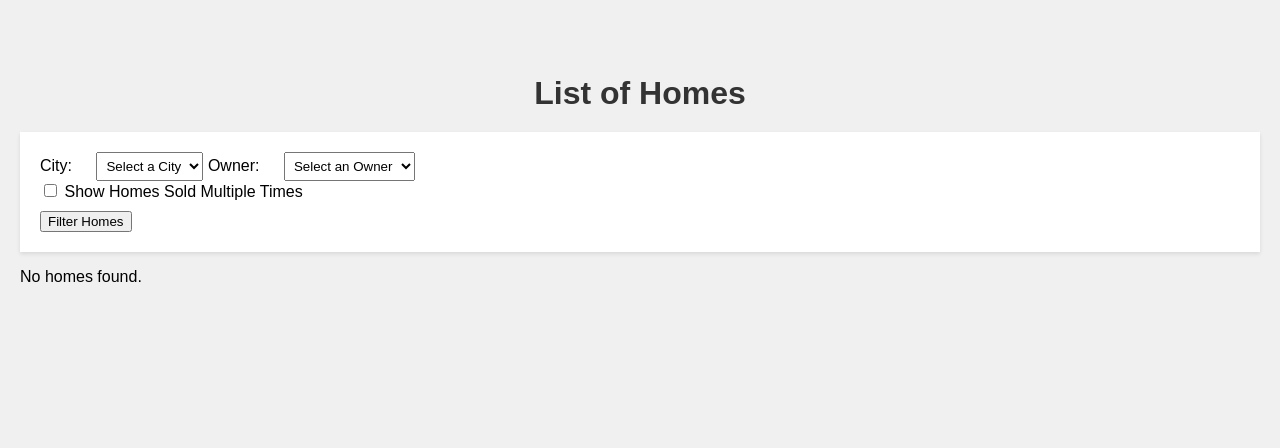
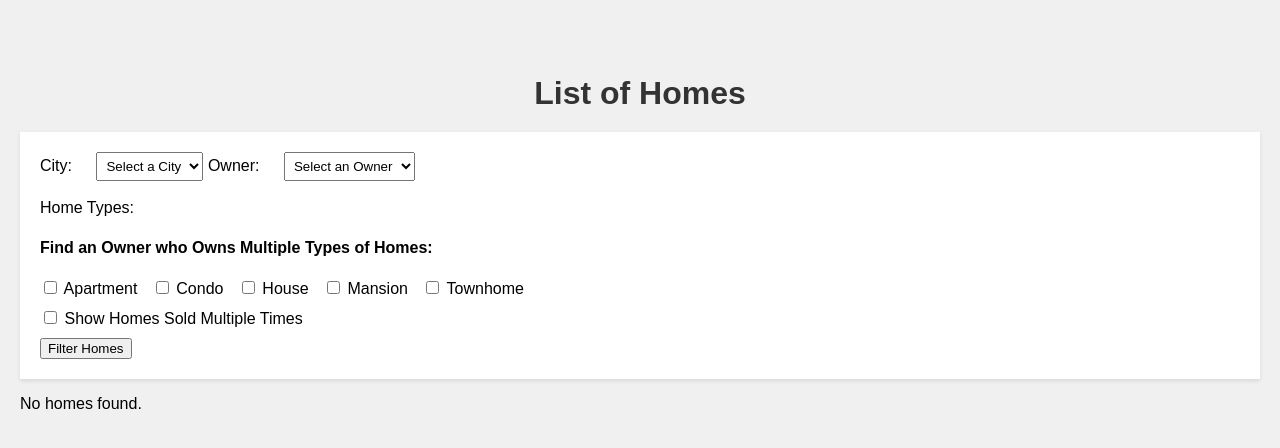
Before and after one commit to jaredt17/Project-CSI5450, a Flask app: page /homes in a window 1280 px wide. Shown: the part 46-494 px from the top of the page. Run offline with Flask 3, Linux system fonts and the light colour scheme; data that the repository does not hold is empty; parts of the project's set-up code (start-up, migrations or seed data) failed here and were passed over.

Commit message:
added query for finding owner who owns multiple types

```diff
--- a/realMI/app.py
+++ b/realMI/app.py
@@ -40,17 +40,52 @@ def list_homes():
     # Fetch all owners for the dropdown
     owners = list(owners_collection.find({}, {"_id": 1, "first_name": 1, "last_name": 1}))
 
+    home_types = homes_collection.distinct("home_type")
+
+    # for the query in project md
+    selected_owner_home_types = request.args.getlist('owner_home_types')
+
     # Retrieve query parameters
     selected_city = request.args.get('city')
     owner_id = request.args.get('owner_id')
     multiple_sales_filter = request.args.get('multiple_sales') == '1'
 
+    selected_home_types = request.args.getlist('home_types')
+
     # Construct the query
     query = {}
+
+    # If selected owner home types are provided, adjust the query
+    if selected_owner_home_types:
+        # Aggregation pipeline to match owners with all selected home types
+        pipeline = [
+            {"$match": query},  # Apply existing filters
+            {"$group": {
+                "_id": "$owner._id",
+                "home_types": {"$addToSet": "$home_type"},
+                "owner_data": {"$first": "$owner"}
+            }},
+            {"$match": {
+                "home_types": {"$all": selected_owner_home_types}
+            }}
+        ]
+        owners_with_all_types = list(homes_collection.aggregate(pipeline))
+        owner_ids_with_all_types = [owner['_id'] for owner in owners_with_all_types]
+
+        # Adjust the main homes query to include only homes owned by these owners
+        if owner_ids_with_all_types:
+            query["owner._id"] = {"$in": owner_ids_with_all_types}
+        else:
+            query["owner._id"] = None  # No owners match the criteria
+
     if selected_city:
         query["location.city"] = selected_city
     if owner_id:
         query["owner._id"] = ObjectId(owner_id)
+
+    # If selected home types are provided, adjust the query
+    if selected_home_types:
+        query["home_type"] = {"$in": selected_home_types}
 
     if multiple_sales_filter:
         pipeline = [
@@ -69,7 +104,7 @@ def list_homes():
     # Retrieve the filtered list of homes based on the query
     homes = list(homes_collection.find(query))
 
-    return render_template('list_homes.html', homes=homes, cities=cities, owners=owners)
+    return render_template('list_homes.html', homes=homes, cities=cities, owners=owners, home_types=home_types, selected_home_types=selected_home_types, selected_owner_home_types=selected_owner_home_types)
 
 # Adding a home form - make sure this is the approach we should be using
 @app.route('/add_home', methods=['GET', 'POST'])
--- a/realMI/mock_data.json
+++ b/realMI/mock_data.json
@@ -19,7 +19,7 @@
       "bath_rooms": 1,
       "land_size": 0,
       "year_constructed": 2005,
-      "home_type": "apartment",
+      "home_type": "condo",
       "appliances": [],
       "owner": null,
       "location": null
@@ -43,7 +43,19 @@
       "bath_rooms": 2,
       "land_size": 0,
       "year_constructed": 2008,
-      "home_type": "condo",
+      "home_type": "apartment",
+      "appliances": [],
+      "owner": null,
+      "location": null
+    },
+    {
+      "floor_space": 750,
+      "floors": 2,
+      "bed_rooms": 3,
+      "bath_rooms": 2,
+      "land_size": 0,
+      "year_constructed": 2019,
+      "home_type": "townhome",
       "appliances": [],
       "owner": null,
       "location": null
--- a/realMI/templates/base.html
+++ b/realMI/templates/base.html
@@ -118,6 +118,34 @@
             color: #333;
             margin-bottom: 10px;
         }
+        select[multiple] {
+            width: 200px; /* Set the width as desired */
+            height: auto; /* Adjust the height accordingly */
+            min-height: 100px; /* Provide a minimum height */
+        }
+        .home-types-checkboxes {
+            display: flex;
+            flex-wrap: wrap;
+            gap: 10px;
+            margin-bottom: 20px; /* Space below the checkbox group */
+        }
+
+        /* Style each checkbox item */
+        .checkbox-item {
+            display: flex;
+            align-items: center; /* Align checkbox and label */
+        }
+
+        /* Style the checkboxes themselves if needed */
+        .checkbox-item input[type="checkbox"] {
+            margin-right: 5px; /* Space between checkbox and label */
+            cursor: pointer; /* Makes the mouse cursor a pointer when hovering over the checkbox */
+        }
+
+        /* Style the labels */
+        .checkbox-item label {
+            cursor: pointer; /* Makes the mouse cursor a pointer when hovering over the label */
+        }
     </style>
 </head>
 <body>
--- a/realMI/templates/list_homes.html
+++ b/realMI/templates/list_homes.html
@@ -19,7 +19,40 @@
             {% for owner in owners %}
             <option value="{{ owner['_id'] }}">{{ owner['first_name'] }} {{ owner['last_name'] }}</option>
             {% endfor %}
-        </select>
+        </select> </br></br>
+
+        <!-- Multi-select dropdown for home types -->
+        <label for="home_types">Home Types:</label>
+        <div class="home-types-checkboxes">
+            {% for type in home_types %}
+                <div class="checkbox-item">
+                    <input type="checkbox" id="type_{{ type }}" name="home_types" value="{{ type }}"
+                        {% if type in selected_home_types %}checked{% endif %}>
+                    <label for="type_{{ type }}">{{ type.capitalize() }}</label>
+                </div>
+            {% endfor %}
+        </div>
+
+        <!-- OWNERS WITH MULTIPLE TYPES -->
+        <!-- Multi-select dropdown for owner home types -->
+        <h4>Find an Owner who Owns Multiple Types of Homes:</h4>
+        <div class="checkbox-group">
+            <label class="checkbox-inline">
+                <input type="checkbox" name="owner_home_types" value="apartment"> Apartment
+            </label>
+            <label class="checkbox-inline">
+                <input type="checkbox" name="owner_home_types" value="condo"> Condo
+            </label>
+            <label class="checkbox-inline">
+                <input type="checkbox" name="owner_home_types" value="house"> House
+            </label>
+            <label class="checkbox-inline">
+                <input type="checkbox" name="owner_home_types" value="mansion"> Mansion
+            </label>
+            <label class="checkbox-inline">
+                <input type="checkbox" name="owner_home_types" value="townhome"> Townhome
+            </label>
+        </div>
             <!-- Checkbox for showing homes sold multiple times -->
         <div>
             <input type="checkbox" id="multiple_sales" name="multiple_sales" value="1"
@@ -32,7 +65,7 @@
     {% for home in homes %}
     <div class="home-card">
         <p>Address: {{ home.location.street_number }} {{ home.location.street }} {{ home.location.city }} {{ home.location.state }}</p>
-        <p>Type: {{ home.home_type }}</p>
+        <p>Type: {{ home.home_type.capitalize() }}</p>
         <p>Owner: {{ home.owner.first_name }} {{ home.owner.last_name }}</p>
         <p>Floor space: {{ home.floor_space }} | Floors: {{ home.floors }} | Bedrooms: {{ home.bed_rooms }} | Bathrooms: {{ home.bath_rooms }}</p>
     </div>
```
Also changed, not shown: realMI/init_db.py (+8 -1 lines).
